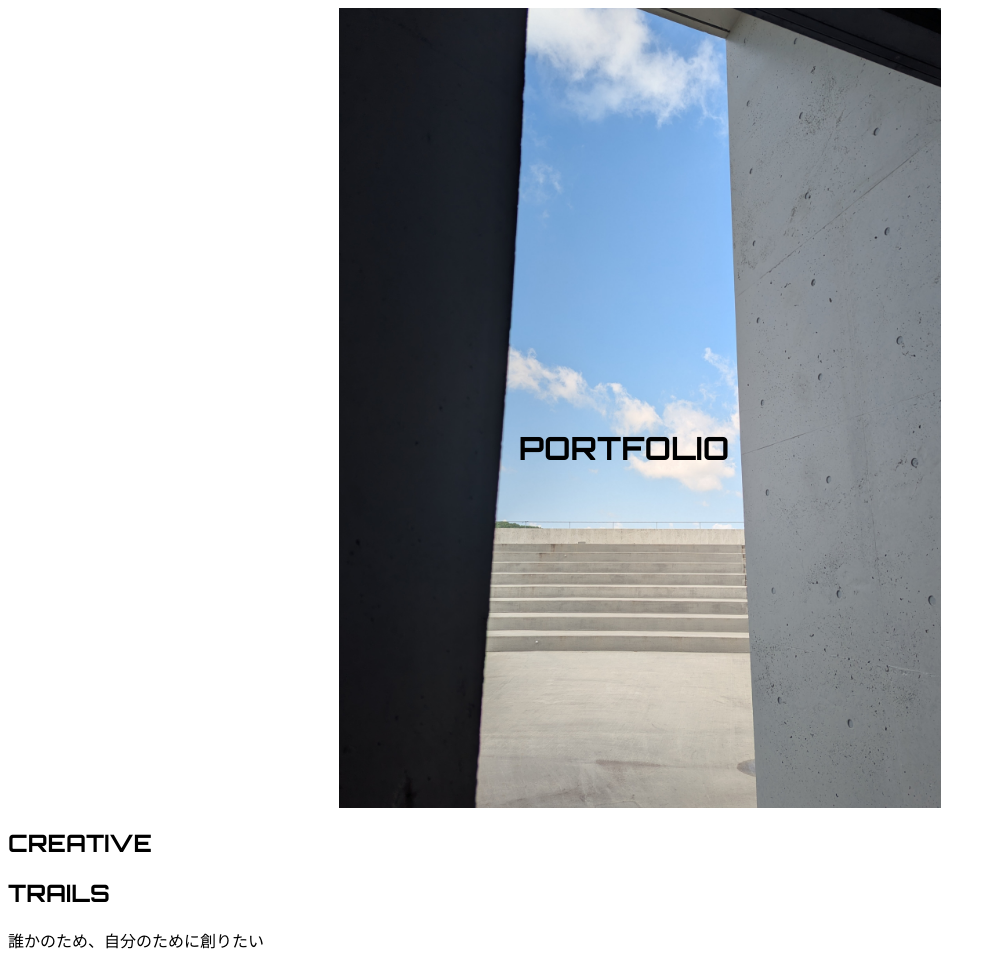
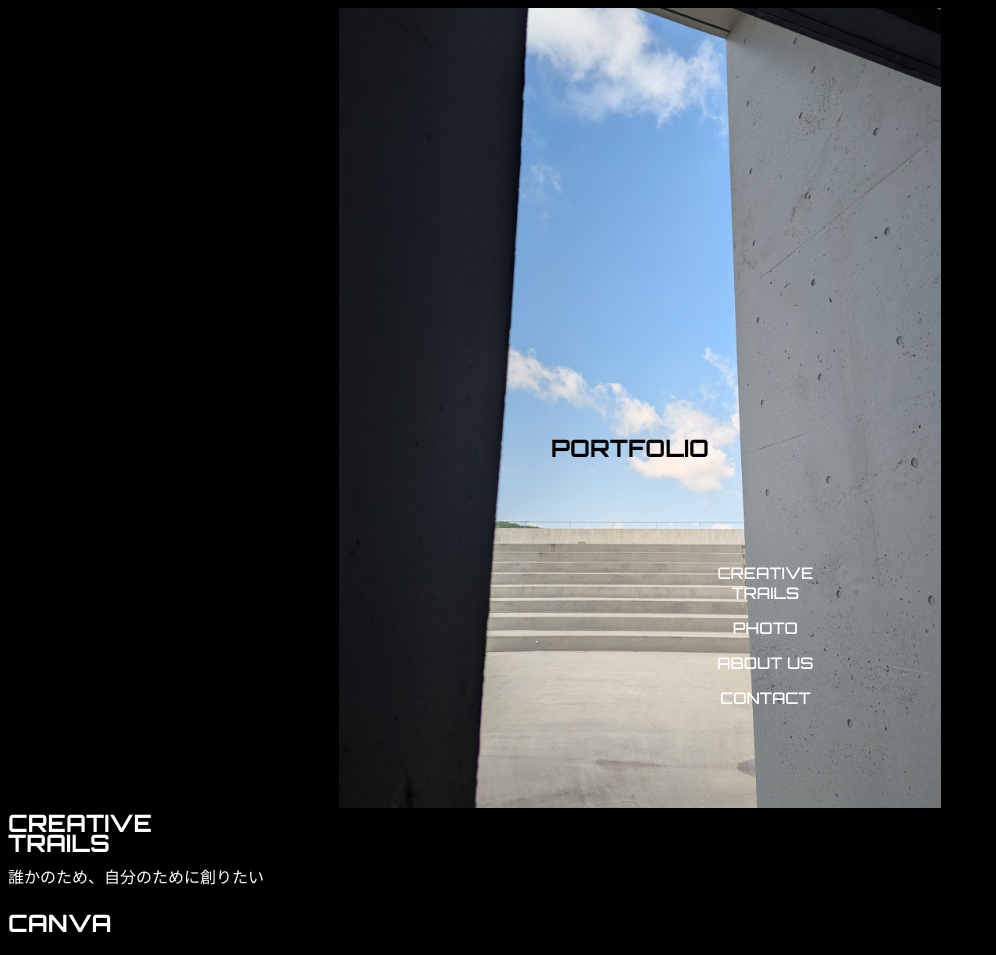
Before and after one commit to shiro2craft/shiro2craft.github.io, a plain HTML site: page index.html in a window 1280 px wide. Shown: the top 955 px of the page, without its empty margins (0-996 px from the left). Drawn offline with Linux system fonts and the light colour scheme.

Commit message:
背景ブラックに

```diff
--- a/css/style.css
+++ b/css/style.css
@@ -2,22 +2,25 @@
 
 html{
   font-size:100%;
+  background-color: black;
 }
 
 h1{font-family: "Orbitron", sans-serif;
   font-optical-sizing: auto;
-  font-weight: <weight>;
   font-style: normal;
+  color:white;
 }
 
 h2{font-family: "Orbitron", sans-serif;
   font-optical-sizing: auto;
-  font-weight: <weight>;
-  font-style: normal;}
+  font-style: normal;
+  color:white;
+}
 
 p{font-family: "Sawarabi Gothic", sans-serif;
   font-weight: 400;
   font-style: normal;
+  color:white;
 }
 
 
@@ -41,16 +44,21 @@ header{font-family: "Orbitron", sans-serif;
 /* 中央の見出し */
 header h1 {
   color: black;
-  font-size: 2rem;
+  font-size: 1.5rem;
   margin: 0;
-  transform: translate(-16px,40px); /* ← 左に50px動かす */
+  transform: translate(-10px,40px); /* ← 左に50px動かす */
 }
 
 /* 右下のナビ */
 header nav {
-  position: absolute;
-  bottom: 20px;  /* 下からの距離 */
-  right: 20px;   /* 右からの距離 */
+ position: absolute;
+  bottom: 100px;        /* 下からの距離 */
+  left: 50%;           /* まずは中央に */
+  transform: translateX(80%);
+  /* -50% → ど真ん中
+     -40% → 中央よりやや右
+     数字を小さくするとさらに右に動く */
+  z-index: 2;
 }
 
 header nav ul {
@@ -59,7 +67,7 @@ header nav ul {
   padding: 0;
   display: flex;
   flex-direction: column; /* 縦並び */
-  gap: 30px;              /* 間隔をあける */
+  gap: 15px;              /* 間隔をあける */
 }
 
 header nav a {
@@ -73,6 +81,20 @@ header nav a:hover {
   color: cyan; /* ホバーで光らせる */
 }
 
+.creatibetrails{
+  background-color: black;
+  margin: 20 0 -30;
+}
+
+.creatibetrails h1{
+  color: white;
+  margin: 0 0 -10px;
+}
+.creatibetrails p{
+  color: white;
+  margin: 10 0 20;
+}
+
 .photo01 img,
 .photo02 img {
   width: 100%;      /* 親要素の幅いっぱいに広げる */
@@ -80,3 +102,12 @@ header nav a:hover {
   display: block;   /* 改行扱いにして下に並ぶ */
   margin: 0 0 16px; /* 下に余白をつける（お好みで調整） */
 }
+
+.canva{
+  background-color: black;
+}
+
+.canva h2,
+.canva p{
+  color:white;
+}
--- a/index.html
+++ b/index.html
@@ -23,7 +23,7 @@
       <h1>PORTFOLIO</h1>
       <nav>
         <ul>
-          <li><a href="#">CREATIVE TRAILS</a></li>
+          <li><a href="#">CREATIVE<br>TRAILS</a></li>
           <li><a href="#">PHOTO</a></li>
           <li><a href="#">ABOUT US</a></li>
           <li><a href="#">CONTACT</a></li>
@@ -54,9 +54,6 @@
     <section class="photo01">
         <h2>PHOTO</h2>
         <img src="images/photo/PXL_20241012_090737407.PORTRAIT.ORIGINAL.jpg" alt="夜の街">
-        <style>
-          img {size: cover;}
-        </style>
     </section>
     <section class="photo02">
         <p>DEPTHS</p>
```
Also changed, not shown: images/photo/7.png (added).
